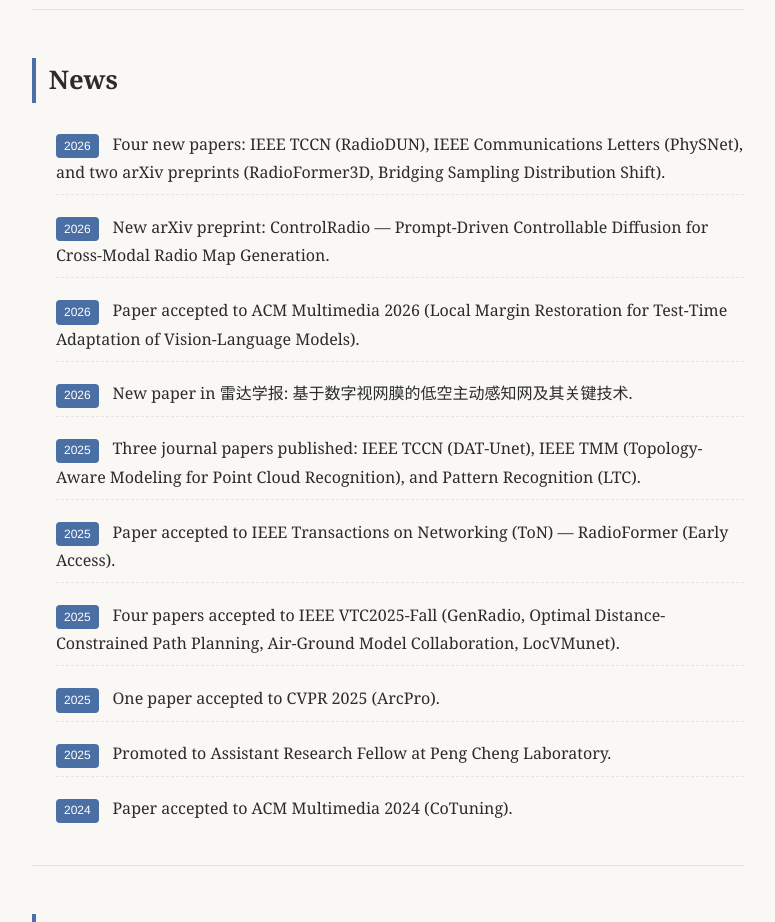
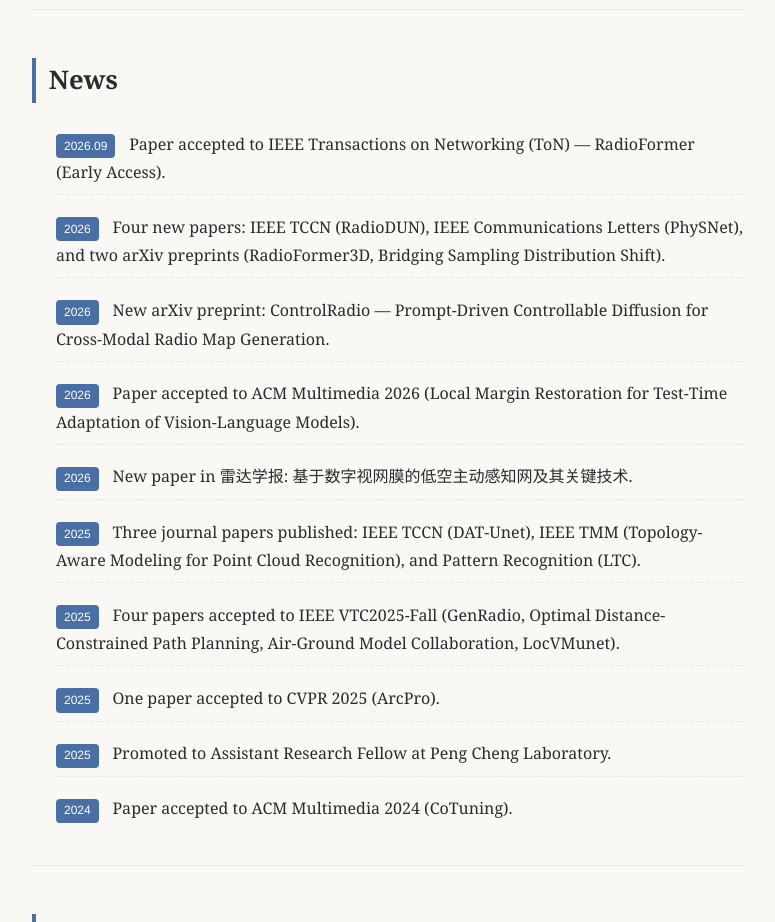
Before and after one commit to AkonLau/AkonLau.github.io, a plain HTML site: page index.html in a window 1280 px wide. Shown: the part 1120-2042 px from the top of the page, without its empty margins (252-1027 px from the left). Drawn offline with Linux system fonts and the light colour scheme.

Commit message:
Update: move RadioFormer ToN news to top with 2026.09 date

```diff
--- a/index.html
+++ b/index.html
@@ -88,12 +88,12 @@
     <section id="news" class="section">
       <h2>News</h2>
       <ul class="news-list">
+        <li><span class="news-date">2026.09</span> Paper accepted to IEEE Transactions on Networking (ToN) — RadioFormer (Early Access).</li>
         <li><span class="news-date">2026</span> Four new papers: IEEE TCCN (RadioDUN), IEEE Communications Letters (PhySNet), and two arXiv preprints (RadioFormer3D, Bridging Sampling Distribution Shift).</li>
         <li><span class="news-date">2026</span> New arXiv preprint: ControlRadio — Prompt-Driven Controllable Diffusion for Cross-Modal Radio Map Generation.</li>
         <li><span class="news-date">2026</span> Paper accepted to ACM Multimedia 2026 (Local Margin Restoration for Test-Time Adaptation of Vision-Language Models).</li>
         <li><span class="news-date">2026</span> New paper in 雷达学报: 基于数字视网膜的低空主动感知网及其关键技术.</li>
         <li><span class="news-date">2025</span> Three journal papers published: IEEE TCCN (DAT-Unet), IEEE TMM (Topology-Aware Modeling for Point Cloud Recognition), and Pattern Recognition (LTC).</li>
-        <li><span class="news-date">2025</span> Paper accepted to IEEE Transactions on Networking (ToN) — RadioFormer (Early Access).</li>
         <li><span class="news-date">2025</span> Four papers accepted to IEEE VTC2025-Fall (GenRadio, Optimal Distance-Constrained Path Planning, Air-Ground Model Collaboration, LocVMunet).</li>
         <li><span class="news-date">2025</span> One paper accepted to CVPR 2025 (ArcPro).</li>
         <li><span class="news-date">2025</span> Promoted to Assistant Research Fellow at Peng Cheng Laboratory.</li>
```
